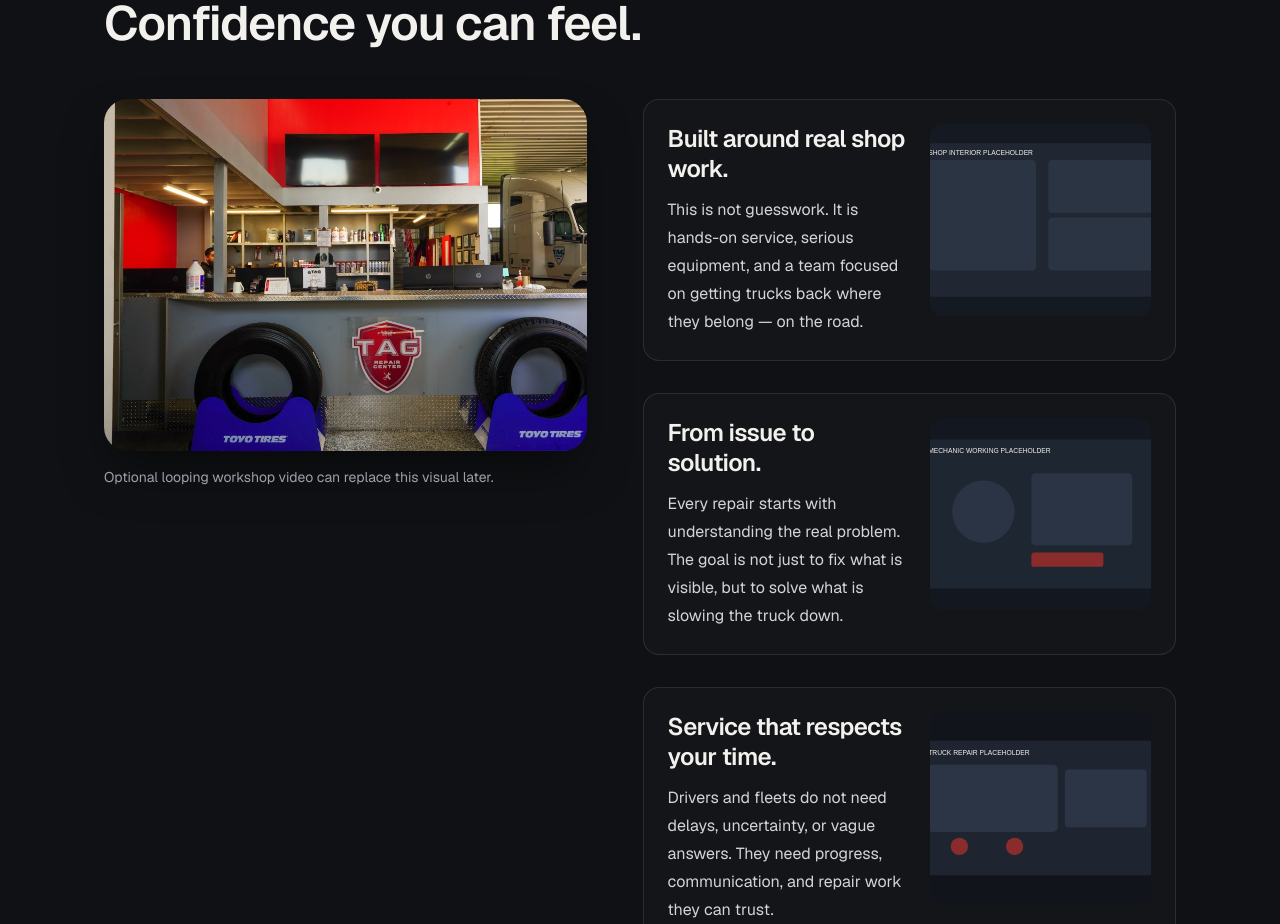
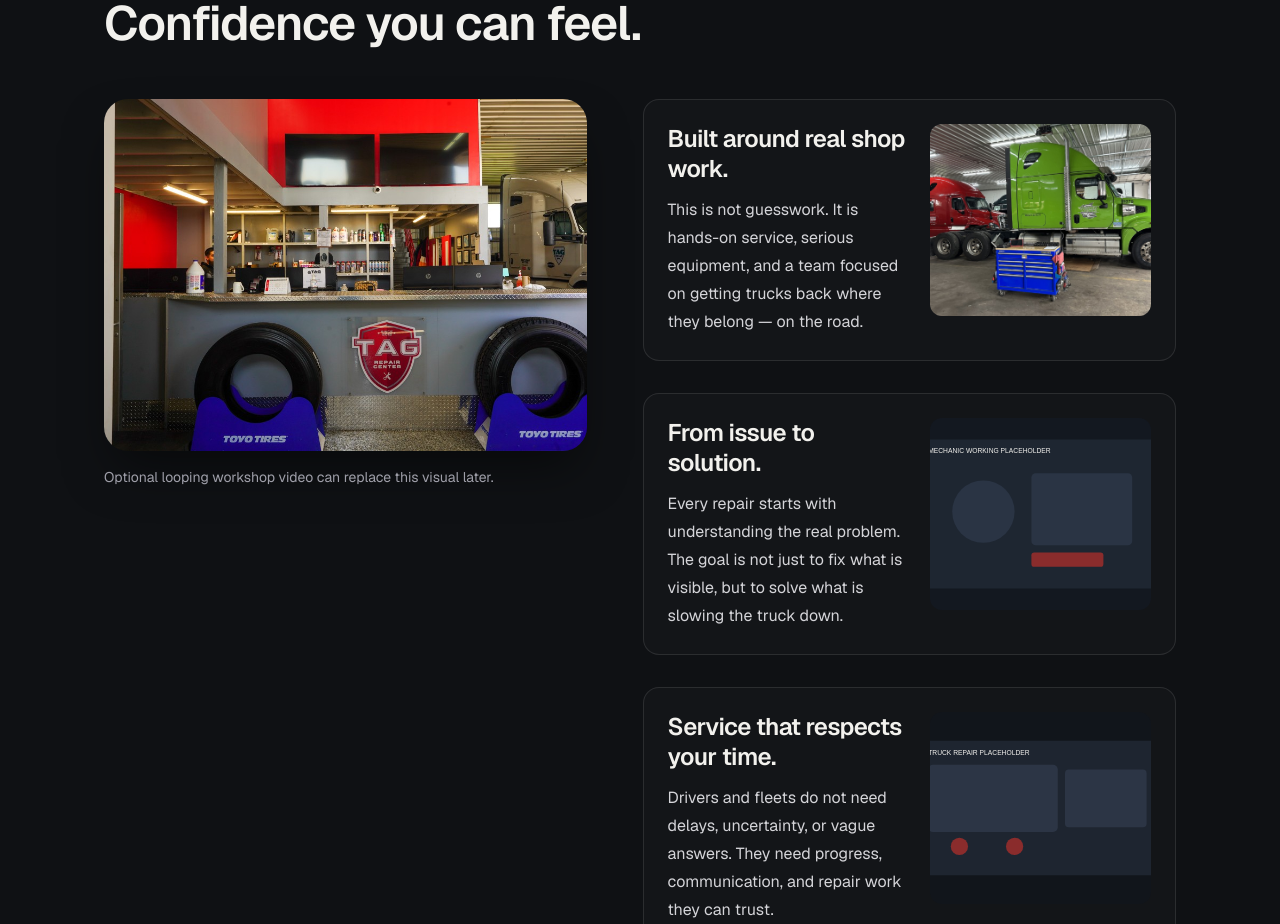
Before and after one commit to aleksandart-dotcom/TAG-Repair-Website, a Next.js app: page / in a window 1280 px wide. Shown: the part 3240-4164 px from the top of the page. Built offline with nearby package versions, Linux system fonts and the light colour scheme.

Commit message:
Add ASSET 3 for showcase block 1.
Replace the first Inside the Shop story image with the provided real truck-in-shop photo.

```diff
--- a/data/site-content.ts
+++ b/data/site-content.ts
@@ -9,7 +9,7 @@ export const navLinks = [
 export const assets = {
   heroVideo: "/hero-video.mp4", // Replace with your final optimized hero video when ready
   heroImage: "/placeholders/hero-truck-bay.svg", // Replace with real hero image if not using video
-  shopInterior: "/placeholders/shop-interior.svg",
+  shopInterior: "/showcase-block-1.png", // ASSET 3 - showcase block 1 image
   mechanicWorking: "/placeholders/mechanic-working.svg",
   truckRepair: "/placeholders/truck-repair.svg",
   trailerService: "/shop-main.png", // ASSET 2 - sticky showcase main image
```
Also changed, not shown: public/showcase-block-1.png (added).
